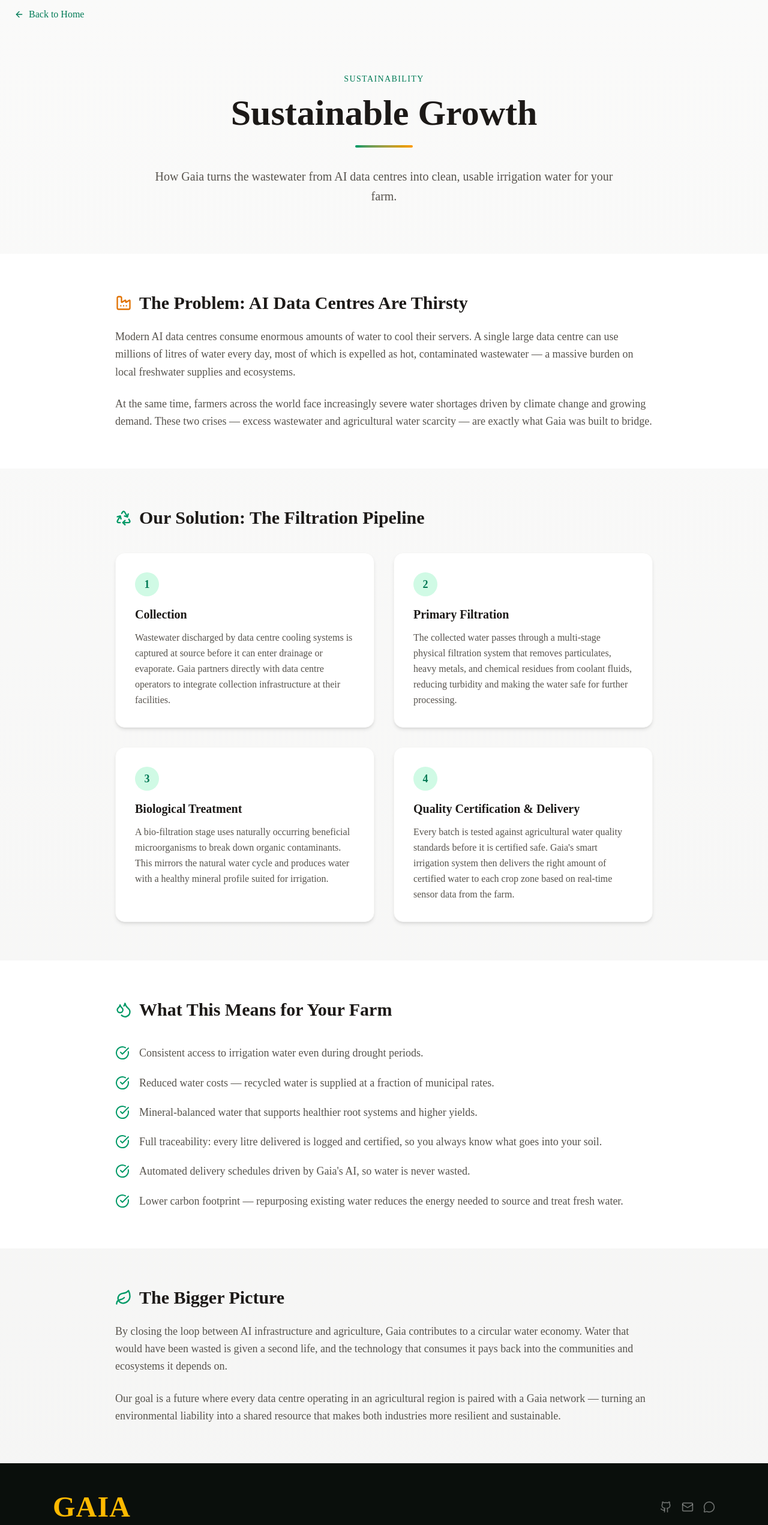
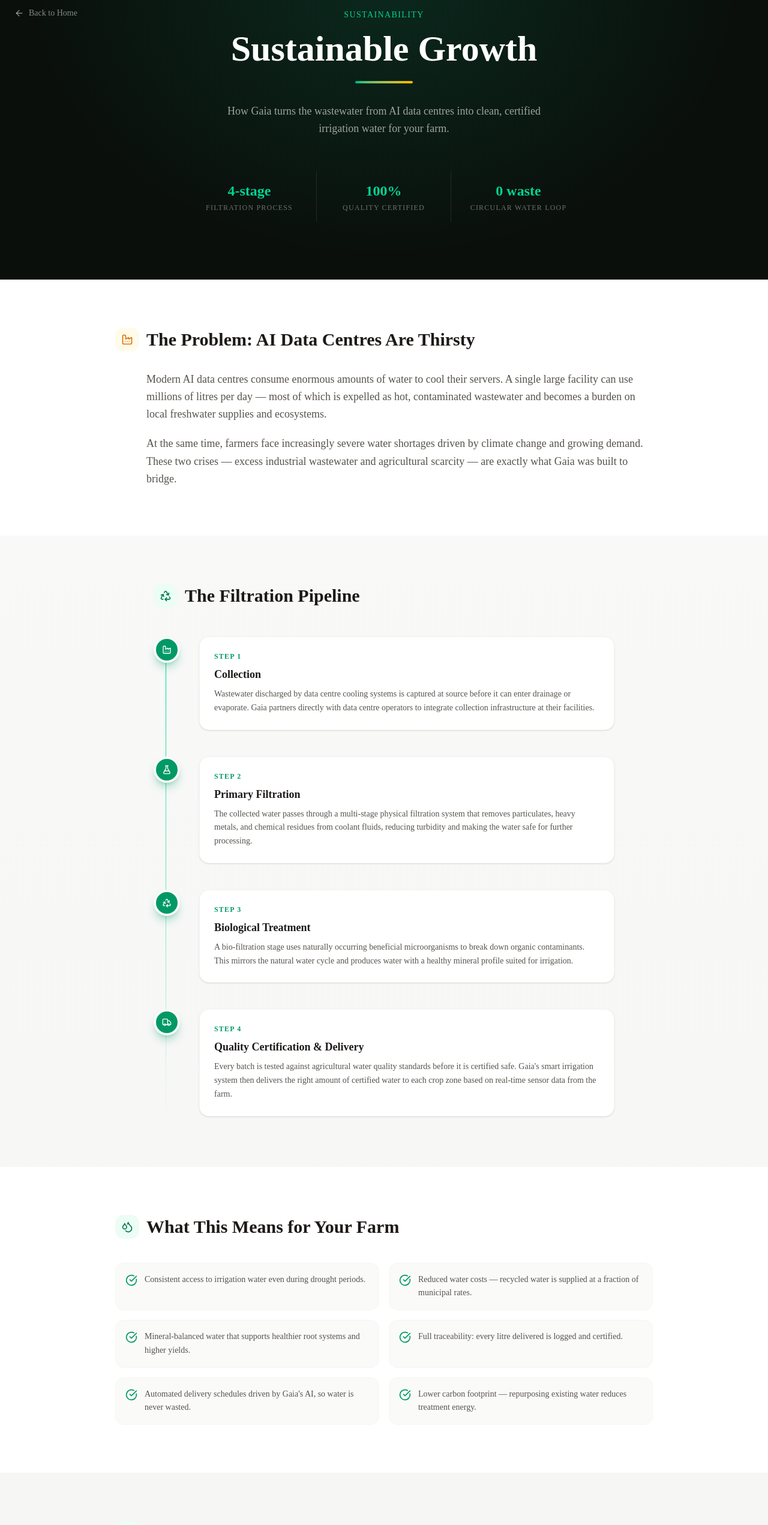
Before and after one commit to kganev26/HackTues12, a Next.js app in the folder react gaia/: page /sustainable-growth in a window 1280 px wide. Shown: the part 20-2562 px from the top of the page at 60% size. Built offline with nearby package versions, Linux system fonts and the light colour scheme.

Commit message:
improved sustainable growth page, fixed buttons

```diff
--- a/react gaia/app/sustainable-growth/page.tsx
+++ b/react gaia/app/sustainable-growth/page.tsx
@@ -1,194 +1,257 @@
 'use client'
 
 import Link from "next/link"
-import { Leaf, Droplets, Recycle, Factory, ArrowLeft, CheckCircle } from "lucide-react"
+import { Leaf, Droplets, Recycle, Factory, ArrowLeft, CheckCircle, FlaskConical, Truck } from "lucide-react"
 import { Footer } from "@/components/footer"
+
+const steps = [
+  {
+    number: 1,
+    icon: Factory,
+    title: "Collection",
+    body: "Wastewater discharged by data centre cooling systems is captured at source before it can enter drainage or evaporate. Gaia partners directly with data centre operators to integrate collection infrastructure at their facilities.",
+  },
+  {
+    number: 2,
+    icon: FlaskConical,
+    title: "Primary Filtration",
+    body: "The collected water passes through a multi-stage physical filtration system that removes particulates, heavy metals, and chemical residues from coolant fluids, reducing turbidity and making the water safe for further processing.",
+  },
+  {
+    number: 3,
+    icon: Recycle,
+    title: "Biological Treatment",
+    body: "A bio-filtration stage uses naturally occurring beneficial microorganisms to break down organic contaminants. This mirrors the natural water cycle and produces water with a healthy mineral profile suited for irrigation.",
+  },
+  {
+    number: 4,
+    icon: Truck,
+    title: "Quality Certification & Delivery",
+    body: "Every batch is tested against agricultural water quality standards before it is certified safe. Gaia's smart irrigation system then delivers the right amount of certified water to each crop zone based on real-time sensor data from the farm.",
+  },
+]
 
 const benefits = [
   "Consistent access to irrigation water even during drought periods.",
   "Reduced water costs — recycled water is supplied at a fraction of municipal rates.",
   "Mineral-balanced water that supports healthier root systems and higher yields.",
-  "Full traceability: every litre delivered is logged and certified, so you always know what goes into your soil.",
+  "Full traceability: every litre delivered is logged and certified.",
   "Automated delivery schedules driven by Gaia's AI, so water is never wasted.",
-  "Lower carbon footprint — repurposing existing water reduces the energy needed to source and treat fresh water.",
+  "Lower carbon footprint — repurposing existing water reduces treatment energy.",
 ]
 
-const steps = [
-  {
-    number: 1,
-    title: "Collection",
-    body: "Wastewater discharged by data centre cooling systems is captured at source before it can enter drainage or evaporate. Gaia partners directly with data centre operators to integrate collection infrastructure at their facilities.",
-  },
-  {
-    number: 2,
-    title: "Primary Filtration",
-    body: "The collected water passes through a multi-stage physical filtration system that removes particulates, heavy metals, and chemical residues from coolant fluids, reducing turbidity and making the water safe for further processing.",
-  },
-  {
-    number: 3,
-    title: "Biological Treatment",
-    body: "A bio-filtration stage uses naturally occurring beneficial microorganisms to break down organic contaminants. This mirrors the natural water cycle and produces water with a healthy mineral profile suited for irrigation.",
-  },
-  {
-    number: 4,
-    title: "Quality Certification & Delivery",
-    body: "Every batch is tested against agricultural water quality standards before it is certified safe. Gaia's smart irrigation system then delivers the right amount of certified water to each crop zone based on real-time sensor data from the farm.",
-  },
+const stats = [
+  { value: "4-stage", label: "filtration process" },
+  { value: "100%", label: "quality certified" },
+  { value: "0 waste", label: "circular water loop" },
 ]
 
 export default function SustainableGrowthPage() {
   return (
     <main className="min-h-screen bg-gradient-to-b from-stone-50 to-stone-100">
-      {/* Back button */}
-      <div className="px-6 pt-8">
+
+      {/* Hero */}
+      <section className="relative overflow-hidden bg-[#0a0f0c] px-6 pt-8 pb-24">
+        <div className="absolute inset-0 bg-[radial-gradient(ellipse_at_top,_rgba(16,185,129,0.15)_0%,_transparent_65%)]" />
+
+        {/* Back button — top left */}
         <Link
           href="/"
-          className="inline-flex items-center gap-2 text-emerald-700 hover:text-emerald-900 font-medium transition-colors animate-fade-in"
+          className="absolute top-8 left-6 inline-flex items-center gap-2 text-white/50 hover:text-white font-medium transition-colors text-sm animate-fade-in"
           style={{ animationDelay: '0ms' }}
         >
           <ArrowLeft className="w-4 h-4" />
           Back to Home
         </Link>
-      </div>
 
-      {/* Hero */}
-      <section className="py-20 px-6 md:px-12 text-center">
-        <div className="max-w-3xl mx-auto">
+        {/* Hero text — centred */}
+        <div className="relative max-w-3xl mx-auto text-center">
           <span
-            className="inline-block text-emerald-700 text-sm font-medium tracking-widest uppercase mb-4 animate-fade-in"
+            className="inline-block text-emerald-400 text-sm font-medium tracking-widest uppercase mb-4 animate-fade-in"
             style={{ animationDelay: '80ms' }}
           >
             Sustainability
           </span>
           <h1
-            className="text-4xl md:text-5xl lg:text-6xl font-bold text-stone-900 mb-6 text-balance animate-fade-up"
+            className="text-5xl md:text-6xl font-bold text-white mb-6 animate-fade-up"
             style={{ animationDelay: '180ms' }}
           >
             Sustainable Growth
           </h1>
           <div
-            className="w-24 h-1 bg-gradient-to-r from-emerald-600 to-amber-500 mx-auto rounded-full mb-8 animate-fade-in"
-            style={{ animationDelay: '320ms' }}
+            className="w-24 h-1 bg-gradient-to-r from-emerald-500 to-amber-400 mx-auto rounded-full mb-8 animate-fade-in"
+            style={{ animationDelay: '300ms' }}
           />
           <p
-            className="text-xl text-stone-600 leading-relaxed animate-fade-in"
-            style={{ animationDelay: '420ms' }}
+            className="text-white/60 text-lg leading-relaxed max-w-xl mx-auto animate-fade-in"
+            style={{ animationDelay: '400ms' }}
           >
-            How Gaia turns the wastewater from AI data centres into clean, usable irrigation water for your farm.
+            How Gaia turns the wastewater from AI data centres into clean, certified irrigation water for your farm.
           </p>
+        </div>
+
+        {/* Stats strip */}
+        <div
+          className="relative max-w-2xl mx-auto mt-14 grid grid-cols-3 divide-x divide-white/10 animate-fade-up"
+          style={{ animationDelay: '520ms' }}
+        >
+          {stats.map((s) => (
+            <div key={s.label} className="text-center px-6 py-4">
+              <div className="text-2xl font-bold text-emerald-400 mb-1">{s.value}</div>
+              <div className="text-white/40 text-xs uppercase tracking-widest">{s.label}</div>
+            </div>
+          ))}
         </div>
       </section>
 
       {/* The Problem */}
-      <section className="py-16 px-6 md:px-12 bg-white">
+      <section className="py-20 px-6 md:px-12 bg-white">
         <div className="max-w-4xl mx-auto">
           <div
-            className="flex items-center gap-3 mb-6 animate-fade-up"
+            className="flex items-center gap-3 mb-8 animate-fade-up"
             style={{ animationDelay: '0ms' }}
           >
-            <Factory className="w-7 h-7 text-amber-600" />
-            <h2 className="text-2xl md:text-3xl font-bold text-stone-900">The Problem: AI Data Centres Are Thirsty</h2>
+            <span className="w-10 h-10 rounded-xl bg-amber-50 text-amber-600 flex items-center justify-center shrink-0">
+              <Factory className="w-5 h-5" />
+            </span>
+            <h2 className="text-2xl md:text-3xl font-bold text-stone-900">
+              The Problem: AI Data Centres Are Thirsty
+            </h2>
           </div>
+
+          <div className="pl-[52px] space-y-5">
             <p
-            className="text-lg text-stone-600 leading-relaxed mb-6 animate-fade-in"
+              className="text-lg text-stone-600 leading-relaxed animate-fade-in"
               style={{ animationDelay: '100ms' }}
             >
-            Modern AI data centres consume enormous amounts of water to cool their servers. A single large data
-            centre can use millions of litres of water every day, most of which is expelled as hot, contaminated
-            wastewater — a massive burden on local freshwater supplies and ecosystems.
+              Modern AI data centres consume enormous amounts of water to cool their servers. A single large
+              facility can use millions of litres per day — most of which is expelled as hot, contaminated
+              wastewater and becomes a burden on local freshwater supplies and ecosystems.
             </p>
             <p
               className="text-lg text-stone-600 leading-relaxed animate-fade-in"
               style={{ animationDelay: '200ms' }}
             >
-            At the same time, farmers across the world face increasingly severe water shortages driven by climate
-            change and growing demand. These two crises — excess wastewater and agricultural water scarcity — are
+              At the same time, farmers face increasingly severe water shortages driven by climate change and
+              growing demand. These two crises — excess industrial wastewater and agricultural scarcity — are
               exactly what Gaia was built to bridge.
             </p>
           </div>
+        </div>
       </section>
 
-      {/* Filtration Pipeline */}
-      <section className="py-16 px-6 md:px-12">
+      {/* Filtration Pipeline — vertical timeline */}
+      <section className="py-20 px-6 md:px-12">
+        <div className="max-w-3xl mx-auto">
+          <div
+            className="flex items-center gap-3 mb-12 animate-fade-up"
+            style={{ animationDelay: '0ms' }}
+          >
+            <span className="w-10 h-10 rounded-xl bg-emerald-50 text-emerald-700 flex items-center justify-center shrink-0">
+              <Recycle className="w-5 h-5" />
+            </span>
+            <h2 className="text-2xl md:text-3xl font-bold text-stone-900">
+              The Filtration Pipeline
+            </h2>
+          </div>
+
+          <div className="relative">
+            {/* Vertical line */}
+            <div className="absolute left-5 top-0 bottom-0 w-px bg-gradient-to-b from-emerald-400 via-emerald-300 to-transparent" />
+
+            <div className="space-y-10">
+              {steps.map((step, i) => {
+                const Icon = step.icon
+                return (
+                  <div
+                    key={step.number}
+                    className="relative flex gap-8 animate-fade-up"
+                    style={{ animationDelay: `${80 + i * 120}ms` }}
+                  >
+                    {/* Circle on timeline */}
+                    <div className="relative z-10 w-11 h-11 rounded-full bg-emerald-600 text-white flex items-center justify-center shrink-0 shadow-lg shadow-emerald-600/30 border-4 border-stone-50">
+                      <Icon className="w-4 h-4" />
+                    </div>
+
+                    {/* Card */}
+                    <div className="flex-1 bg-white rounded-2xl shadow-sm border border-stone-100 p-6 mb-1">
+                      <div className="flex items-center gap-2 mb-2">
+                        <span className="text-xs font-bold text-emerald-600 uppercase tracking-widest">
+                          Step {step.number}
+                        </span>
+                      </div>
+                      <h3 className="text-lg font-semibold text-stone-900 mb-2">{step.title}</h3>
+                      <p className="text-stone-600 leading-relaxed text-sm">{step.body}</p>
+                    </div>
+                  </div>
+                )
+              })}
+            </div>
+          </div>
+        </div>
+      </section>
+
+      {/* Benefits */}
+      <section className="py-20 px-6 md:px-12 bg-white">
         <div className="max-w-4xl mx-auto">
           <div
             className="flex items-center gap-3 mb-10 animate-fade-up"
             style={{ animationDelay: '0ms' }}
           >
-            <Recycle className="w-7 h-7 text-emerald-600" />
-            <h2 className="text-2xl md:text-3xl font-bold text-stone-900">Our Solution: The Filtration Pipeline</h2>
+            <span className="w-10 h-10 rounded-xl bg-emerald-50 text-emerald-700 flex items-center justify-center shrink-0">
+              <Droplets className="w-5 h-5" />
+            </span>
+            <h2 className="text-2xl md:text-3xl font-bold text-stone-900">
+              What This Means for Your Farm
+            </h2>
           </div>
 
-          <div className="grid gap-8 md:grid-cols-2">
-            {steps.map((step, i) => (
+          <div className="grid sm:grid-cols-2 gap-4">
+            {benefits.map((benefit, i) => (
               <div
-                key={step.number}
-                className="bg-white rounded-2xl shadow-md p-8 border border-stone-100 animate-fade-up"
-                style={{ animationDelay: `${100 + i * 100}ms` }}
+                key={i}
+                className="flex items-start gap-3 bg-stone-50 rounded-xl p-4 border border-stone-100 animate-fade-in"
+                style={{ animationDelay: `${80 + i * 70}ms` }}
               >
-                <div className="w-10 h-10 rounded-full bg-emerald-100 text-emerald-700 flex items-center justify-center font-bold text-lg mb-4">
-                  {step.number}
-                </div>
-                <h3 className="text-xl font-semibold text-stone-900 mb-3">{step.title}</h3>
-                <p className="text-stone-600 leading-relaxed">{step.body}</p>
+                <CheckCircle className="w-5 h-5 text-emerald-600 mt-0.5 shrink-0" />
+                <span className="text-stone-600 leading-relaxed text-sm">{benefit}</span>
               </div>
             ))}
           </div>
         </div>
       </section>
 
-      {/* Benefits */}
-      <section className="py-16 px-6 md:px-12 bg-white">
+      {/* The Bigger Picture */}
+      <section className="py-20 px-6 md:px-12">
         <div className="max-w-4xl mx-auto">
           <div
-            className="flex items-center gap-3 mb-10 animate-fade-up"
+            className="flex items-center gap-3 mb-8 animate-fade-up"
             style={{ animationDelay: '0ms' }}
           >
-            <Droplets className="w-7 h-7 text-emerald-600" />
-            <h2 className="text-2xl md:text-3xl font-bold text-stone-900">What This Means for Your Farm</h2>
+            <span className="w-10 h-10 rounded-xl bg-emerald-50 text-emerald-700 flex items-center justify-center shrink-0">
+              <Leaf className="w-5 h-5" />
+            </span>
+            <h2 className="text-2xl md:text-3xl font-bold text-stone-900">The Bigger Picture</h2>
           </div>
 
-          <ul className="space-y-5">
-            {benefits.map((benefit, i) => (
-              <li
-                key={i}
-                className="flex items-start gap-4 animate-fade-in"
-                style={{ animationDelay: `${80 + i * 80}ms` }}
-              >
-                <CheckCircle className="w-6 h-6 text-emerald-600 mt-0.5 shrink-0" />
-                <span className="text-lg text-stone-600 leading-relaxed">{benefit}</span>
-              </li>
-            ))}
-          </ul>
-        </div>
-      </section>
-
-      {/* Environmental Impact */}
-      <section className="py-16 px-6 md:px-12">
-        <div className="max-w-4xl mx-auto">
-          <div
-            className="flex items-center gap-3 mb-6 animate-fade-up"
-            style={{ animationDelay: '0ms' }}
-          >
-            <Leaf className="w-7 h-7 text-emerald-600" />
-            <h2 className="text-2xl md:text-3xl font-bold text-stone-900">The Bigger Picture</h2>
-          </div>
+          <div className="pl-[52px] border-l-2 border-emerald-200 space-y-5">
             <p
-            className="text-lg text-stone-600 leading-relaxed mb-6 animate-fade-in"
+              className="text-lg text-stone-600 leading-relaxed animate-fade-in"
               style={{ animationDelay: '100ms' }}
             >
-            By closing the loop between AI infrastructure and agriculture, Gaia contributes to a circular water economy.
-            Water that would have been wasted is given a second life, and the technology that consumes it pays back
-            into the communities and ecosystems it depends on.
+              By closing the loop between AI infrastructure and agriculture, Gaia contributes to a circular
+              water economy. Water that would have been wasted is given a second life, and the technology
+              that consumes it pays back into the communities and ecosystems it depends on.
             </p>
             <p
               className="text-lg text-stone-600 leading-relaxed animate-fade-in"
               style={{ animationDelay: '200ms' }}
             >
-            Our goal is a future where every data centre operating in an agricultural region is paired with a Gaia
-            network — turning an environmental liability into a shared resource that makes both industries more
-            resilient and sustainable.
+              Our goal is a future where every data centre operating in an agricultural region is paired
+              with a Gaia network — turning an environmental liability into a shared resource that makes
+              both industries more resilient and sustainable.
             </p>
+          </div>
         </div>
       </section>
 
```
Also changed, not shown: react gaia/app/about/page.tsx (+4 -4 lines). Lines whose indentation alone changed are shown as unchanged.
